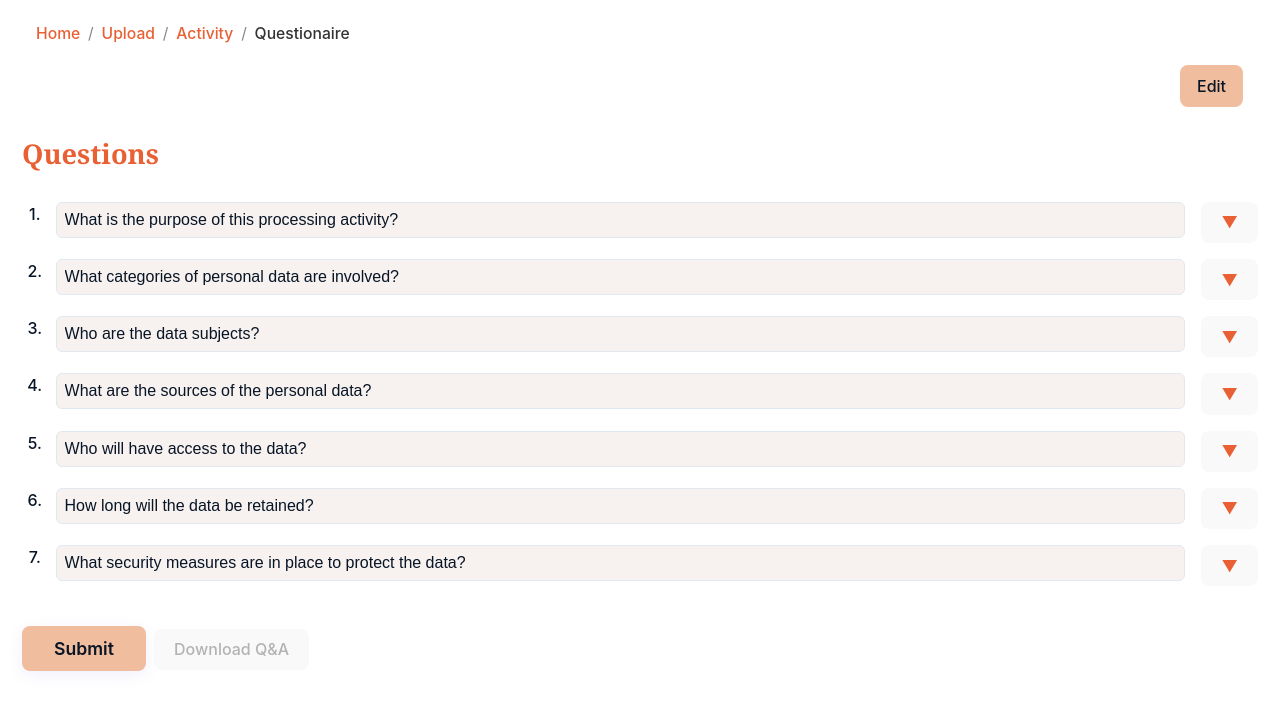
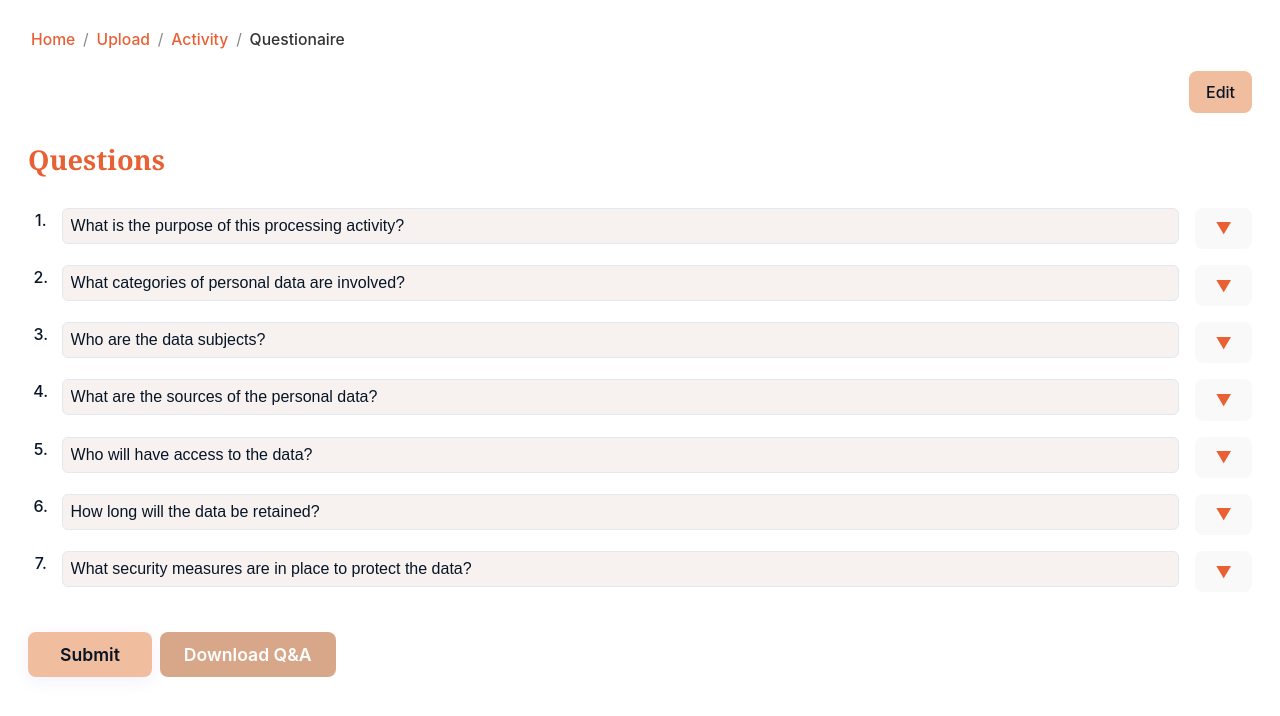
Before and after one commit to Dutient/ROPATOPIA_CLIENT, a React (Vite) app: page /questionaire in a window 1280 px wide. Shown: the top 716 px of the page. Built offline with nearby package versions, Linux system fonts and the light colour scheme.

Commit message:
download css fixed (#12)
Co-authored-by: Tanushree <tapariatanushree@gmail.com>

```diff
--- a/src/Pages/QuestionairePage/Styles.css
+++ b/src/Pages/QuestionairePage/Styles.css
@@ -12,13 +12,13 @@
   .breadcrumb-nav {
     width: 100%;
     max-width: 520px;
-    margin-left: 14px;
+    margin-left: 3px;
     font-size: 0.98rem;
     font-family: inherit;
   }
 
   .questions-section{
-    padding: 22px;
+    padding: 28px;
   }
 
   .questions-title{
@@ -61,7 +61,7 @@
   .edit-btn {
     background: #f1bd9f;
     color: #081526;
-    margin-right: 15px;
+    margin-right: 0px;
     margin-left: auto;
     display: flex;
     padding: 10px 16px;
@@ -198,6 +198,35 @@
     box-shadow: none;
   }
 
+  .download-btn {
+    background: #f1bd9f;
+    color: #081526;
+    border: none;
+    padding: 0.75rem 1.5rem;
+    border-radius: 8px;
+    font-size: 1.1rem;
+    font-weight: 600;
+    cursor: pointer;
+    margin-top: 1.5rem;
+    transition: background 0.2s, box-shadow 0.2s, transform 0.2s;
+    box-shadow: 0 4px 16px rgba(79, 70, 229, 0.08);
+  }
+
+  .download-btn:hover {
+    background: #d8a689;
+    color: #081526;
+    transform: translateY(-2px);
+    box-shadow: 0 10px 25px rgba(79, 70, 229, 0.13);
+  }
+
+  .download-btn:disabled {
+    background: #d8a689;
+    color: #fff;
+    cursor: not-allowed;
+    transform: none;
+    box-shadow: none;
+  }
+
   @media (max-width: 600px) {
     .questionnaire-card {
       padding: 1.2rem 0.5rem 1rem 0.5rem;
```
